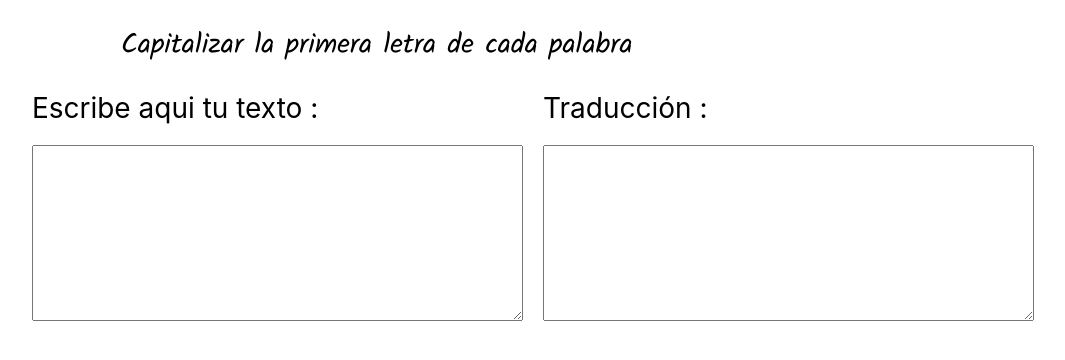
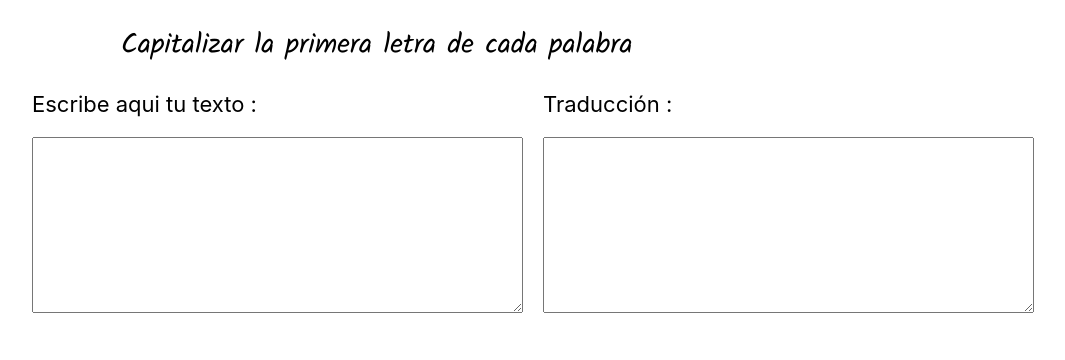
Before and after one commit to nataliamateo/Katas, a React (Create React App) app: page / in a window 1280 px wide. Shown: the top 360 px of the page, without its empty margins (97-1162 px from the left). Built offline with nearby package versions, Linux system fonts and the light colour scheme.

Commit message:
Change title area fontsize

```diff
--- a/src/stylesheets/TextInput.scss
+++ b/src/stylesheets/TextInput.scss
@@ -4,7 +4,7 @@
   margin-right: 20px;
   &__title {
     margin-bottom: 20px;
-    font-size: 28px;
+    font-size: 22px;
   }
   &__textarea {
     margin: 0;
--- a/src/stylesheets/TextResult.scss
+++ b/src/stylesheets/TextResult.scss
@@ -3,7 +3,7 @@
   flex-direction: column;
   &__title {
     margin-bottom: 20px;
-    font-size: 28px;
+    font-size: 22px;
   }
   &__textarea {
     margin: 0;
```
